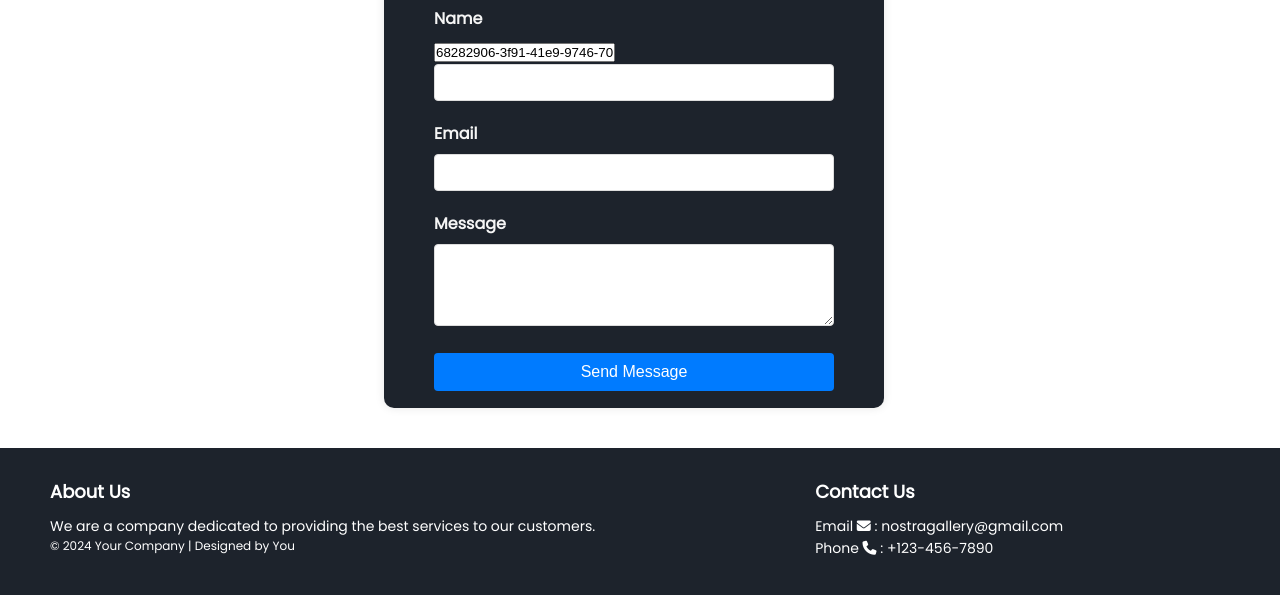
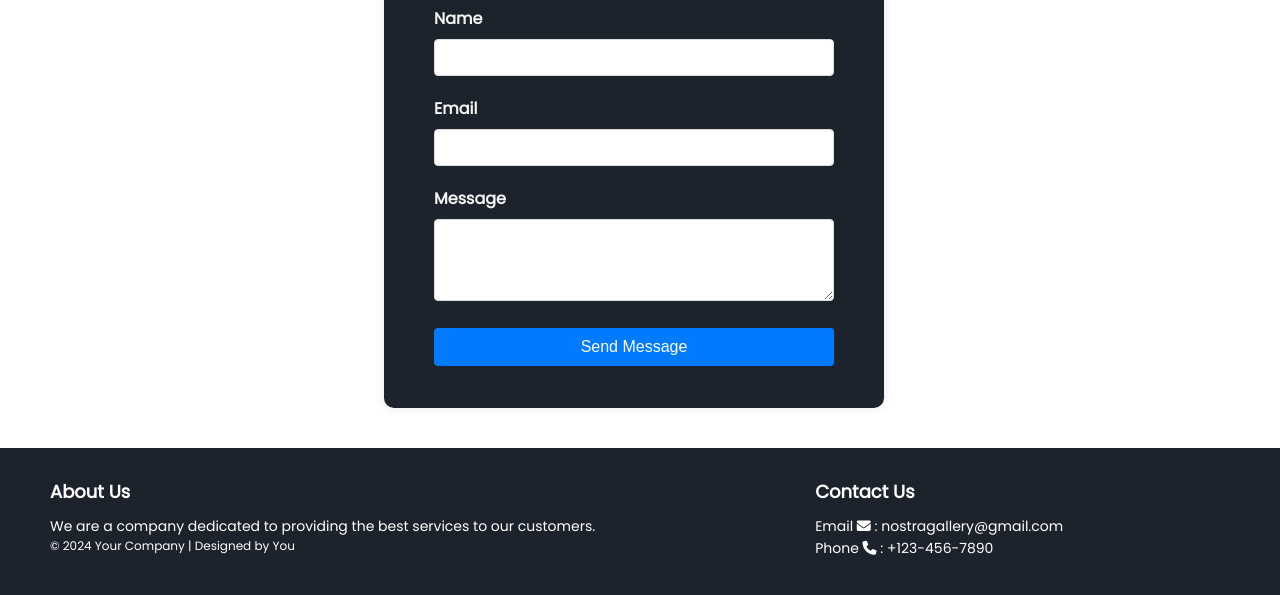
Before and after one commit to Devlinker/E-Commerce, a plain HTML site: page contact.html in a window 1280 px wide. Shown: the part 207-802 px from the top of the page. Drawn offline with Linux system fonts and the light colour scheme.

Commit message:
final mudichi over ra

```diff
--- a/contact.html
+++ b/contact.html
@@ -57,7 +57,7 @@
             <h1>Contact Us</h1>
             <form action="https://api.web3forms.com/submit" method="POST">
                 <label for="name">Name</label>
-                <input type="table" name="access_key" value="68282906-3f91-41e9-9746-707962a0a641">
+                <input type="hidden" name="access_key" value="68282906-3f91-41e9-9746-707962a0a641">
                 <input class="contact-input" type="text" id="name" name="name" required>
 
                 <label for="email">Email</label>
```
